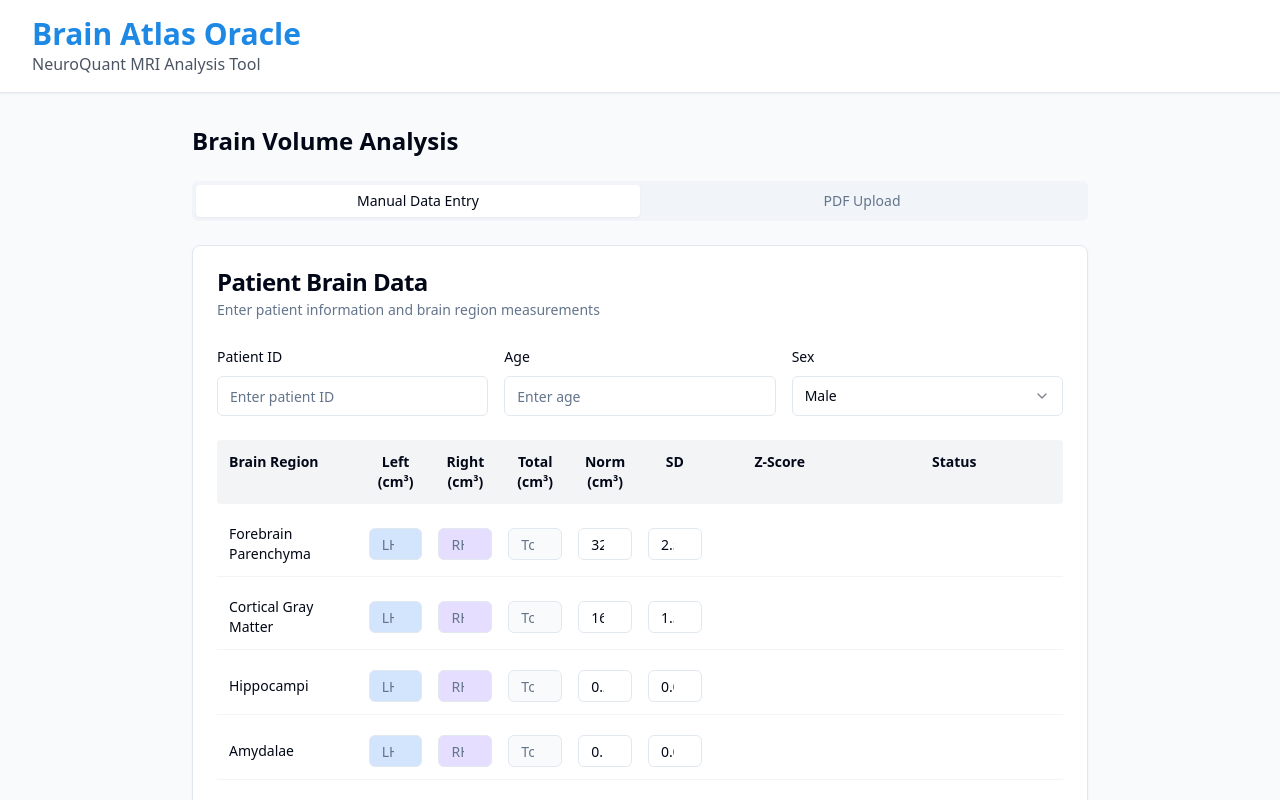
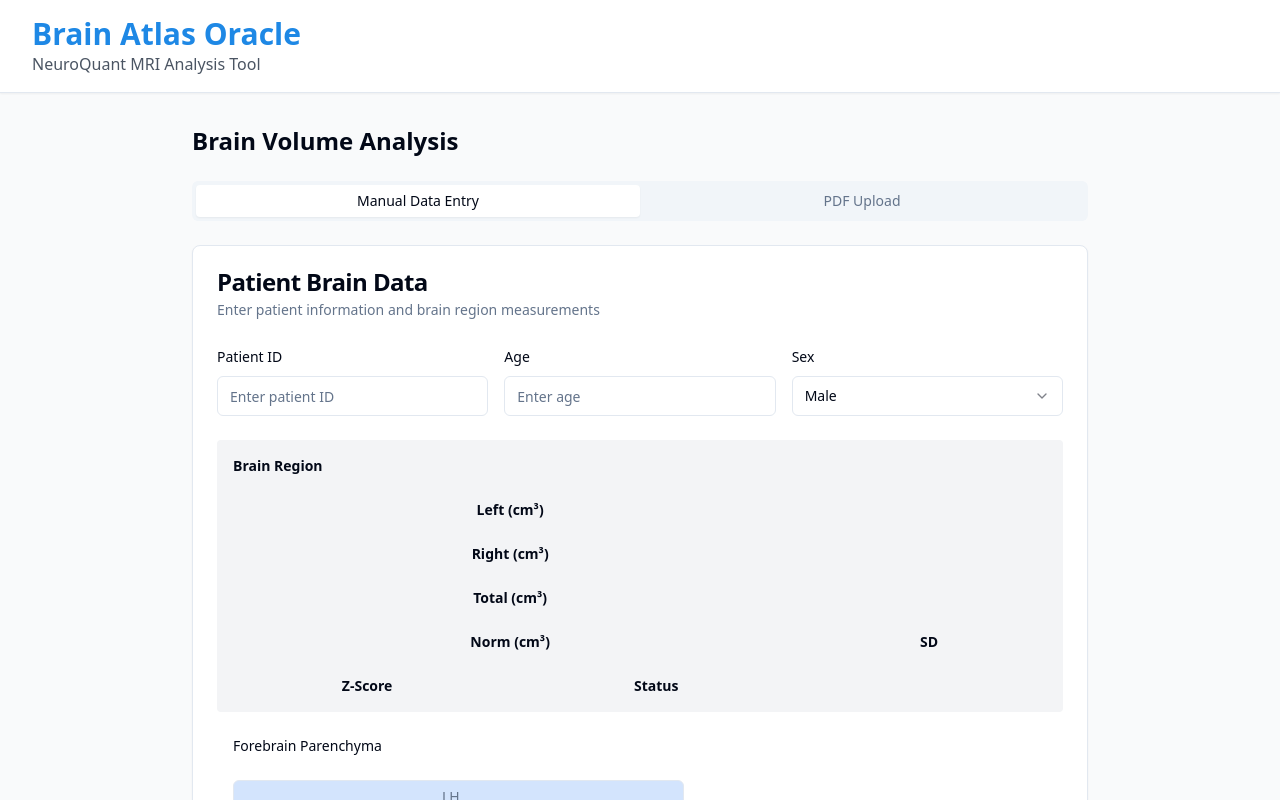
Before and after one commit to livinglove/brain-mri-ai-analysis, a React (Vite) app: page / in a window 1280 px wide. Shown: the top 800 px of the page. Built offline with nearby package versions, Linux system fonts and the light colour scheme.

Commit message:
Fix: Improve column spacing in table
Adjust column spacing in BrainRegionInputTable.tsx and BrainRegionInputRow.tsx to improve readability.

```diff
--- a/src/components/BrainRegionInputRow.tsx
+++ b/src/components/BrainRegionInputRow.tsx
@@ -40,12 +40,12 @@ const BrainRegionInputRow: React.FC<BrainRegionInputRowProps> = ({
   };
 
   return (
-    <div className="grid grid-cols-12 gap-4 items-center p-3 border-b border-gray-100">
+    <div className="grid grid-cols-14 gap-6 items-center p-4 border-b border-gray-100">
       {/* Region Name */}
-      <div className="col-span-2 font-medium text-sm text-left">{region.name}</div>
+      <div className="col-span-3 font-medium text-sm text-left">{region.name}</div>
 
       {/* LH Volume */}
-      <div className="col-span-1">
+      <div className="col-span-2">
         <Input
           type="number"
           step="0.01"
@@ -57,7 +57,7 @@ const BrainRegionInputRow: React.FC<BrainRegionInputRowProps> = ({
       </div>
 
       {/* RH Volume */}
-      <div className="col-span-1">
+      <div className="col-span-2">
         <Input
           type="number"
           step="0.01"
@@ -69,7 +69,7 @@ const BrainRegionInputRow: React.FC<BrainRegionInputRowProps> = ({
       </div>
 
       {/* Total Volume */}
-      <div className="col-span-1">
+      <div className="col-span-2">
         <Input
           type="number"
           step="0.01"
@@ -81,7 +81,7 @@ const BrainRegionInputRow: React.FC<BrainRegionInputRowProps> = ({
       </div>
 
       {/* Normative Value */}
-      <div className="col-span-1">
+      <div className="col-span-2">
         <Input
           type="number"
           step="0.01"
@@ -105,16 +105,16 @@ const BrainRegionInputRow: React.FC<BrainRegionInputRowProps> = ({
       </div>
 
       {/* Z-Score Display with correct coloring */}
-      <div className="col-span-2 text-center">
+      <div className="col-span-1 text-center">
         <span className={`text-xs ${getZScoreColor(region.zScore)}`}>
           {region.zScore !== undefined ? `Z: ${region.zScore > 0 ? '+' : ''}${region.zScore}` : ''}
         </span>
       </div>
 
       {/* Age Adjusted Indicator */}
-      <div className="col-span-3 text-center">
+      <div className="col-span-1 text-center">
         <span className="text-xs text-gray-500">
-          {region.ageAdjusted ? '✓ Age-adjusted' : ''}
+          {region.ageAdjusted ? '✓' : ''}
         </span>
       </div>
     </div>
--- a/src/components/BrainRegionInputTable.tsx
+++ b/src/components/BrainRegionInputTable.tsx
@@ -14,15 +14,15 @@ const BrainRegionInputTable: React.FC<BrainRegionInputTableProps> = ({
   regions, lhColor, rhColor, onRegionChange
 }) => (
   <div className="space-y-2 mt-6">
-    <div className="grid grid-cols-12 gap-4 font-bold text-sm bg-gray-100 p-3 rounded">
-      <div className="col-span-2 text-left">Brain Region</div>
-      <div className="col-span-1 text-center">Left (cm³)</div>
-      <div className="col-span-1 text-center">Right (cm³)</div>
-      <div className="col-span-1 text-center">Total (cm³)</div>
-      <div className="col-span-1 text-center">Norm (cm³)</div>
+    <div className="grid grid-cols-14 gap-6 font-bold text-sm bg-gray-100 p-4 rounded">
+      <div className="col-span-3 text-left">Brain Region</div>
+      <div className="col-span-2 text-center">Left (cm³)</div>
+      <div className="col-span-2 text-center">Right (cm³)</div>
+      <div className="col-span-2 text-center">Total (cm³)</div>
+      <div className="col-span-2 text-center">Norm (cm³)</div>
       <div className="col-span-1 text-center">SD</div>
-      <div className="col-span-2 text-center">Z-Score</div>
-      <div className="col-span-3 text-center">Status</div>
+      <div className="col-span-1 text-center">Z-Score</div>
+      <div className="col-span-1 text-center">Status</div>
     </div>
     {regions.map((region, i) =>
       <BrainRegionInputRow
```
